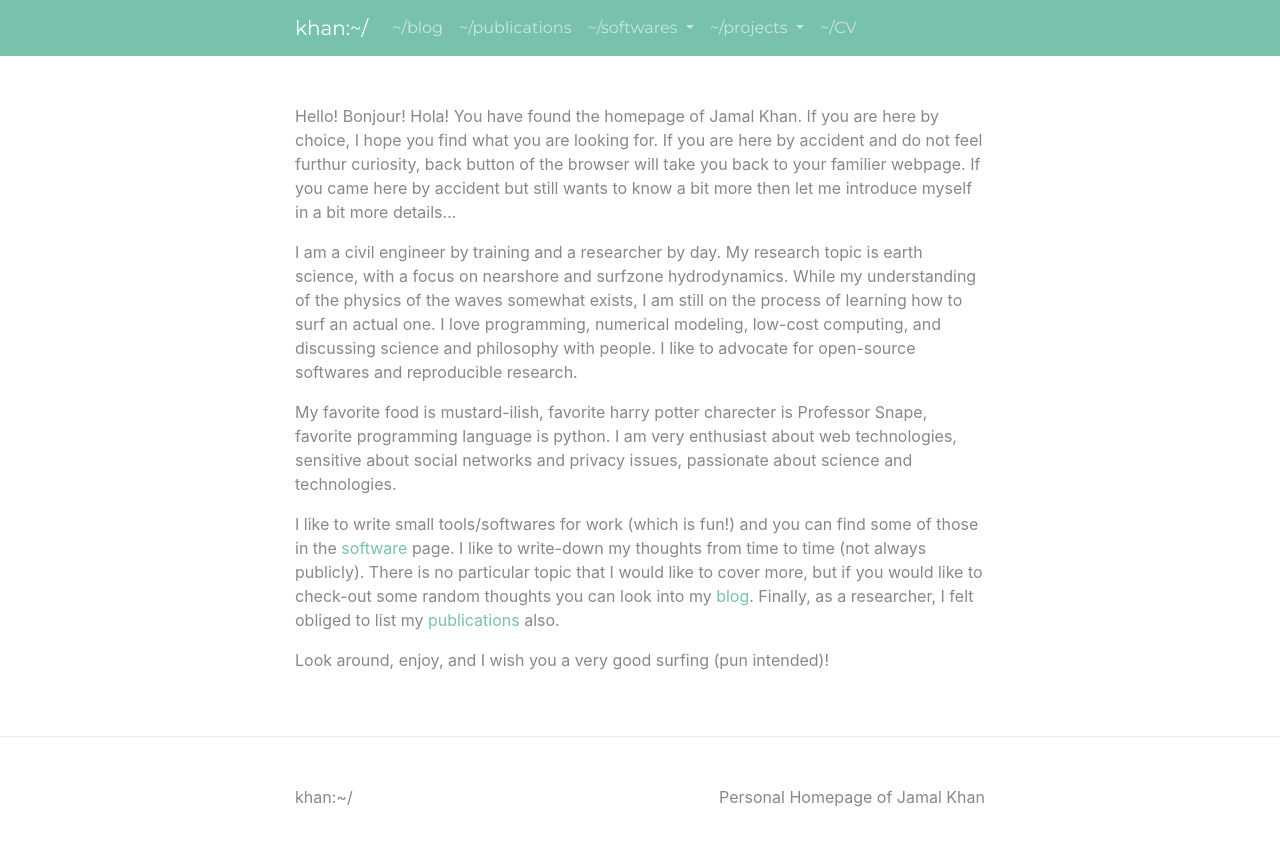
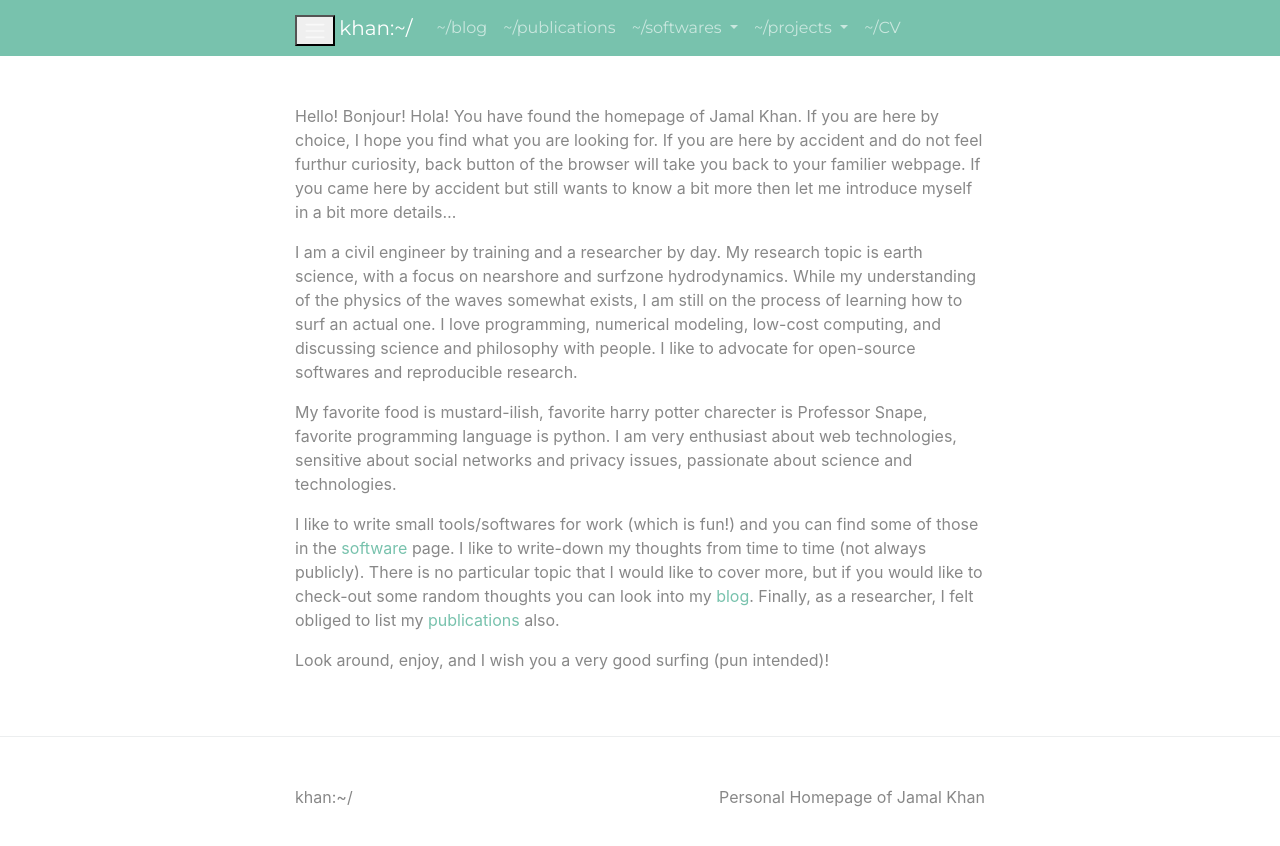
Before and after one commit to jamal919/jamal919.github.io, a Jekyll site: the page built from index.md, in a window 1280 px wide. Shown: the top 846 px of the page. Built offline with Jekyll 4.4.1, drawn with Linux system fonts in a browser that asks for light colours.

Commit message:
:sparkles: Updates toggler

```diff
--- a/_includes/header.html
+++ b/_includes/header.html
@@ -1,9 +1,13 @@
 <nav class="navbar navbar-expand-lg navbar-dark bg-primary">
   <div class="container">
-    <button class="navbar-toggler" type="button" data-bs-toggle="collapse" data-bs-target="#navbarNav" aria-controls="navbarNav" aria-expanded="false" aria-label="Toggle navigation">
-        <span class="navbar-toggler-icon"></span>
-    </button>
-    <a class="navbar-brand" href="/">khan:~/</a>
+      <div class="navbar-header">
+        <span>
+            <button class="navbar-toggle collapsed" type="button" data-toggle="collapse" data-target="#navbarNav" aria-controls="navbarNav" aria-expanded="false" aria-label="Toggle navigation">
+                <span class="navbar-toggler-icon"></span>
+            </button>
+            <a class="navbar-brand" href="/">khan:~/</a>
+        </span>
+      </div>
 
     <div class="collapse navbar-collapse" id="navbarNav">
         <ul class="navbar-nav mr-auto">
```
